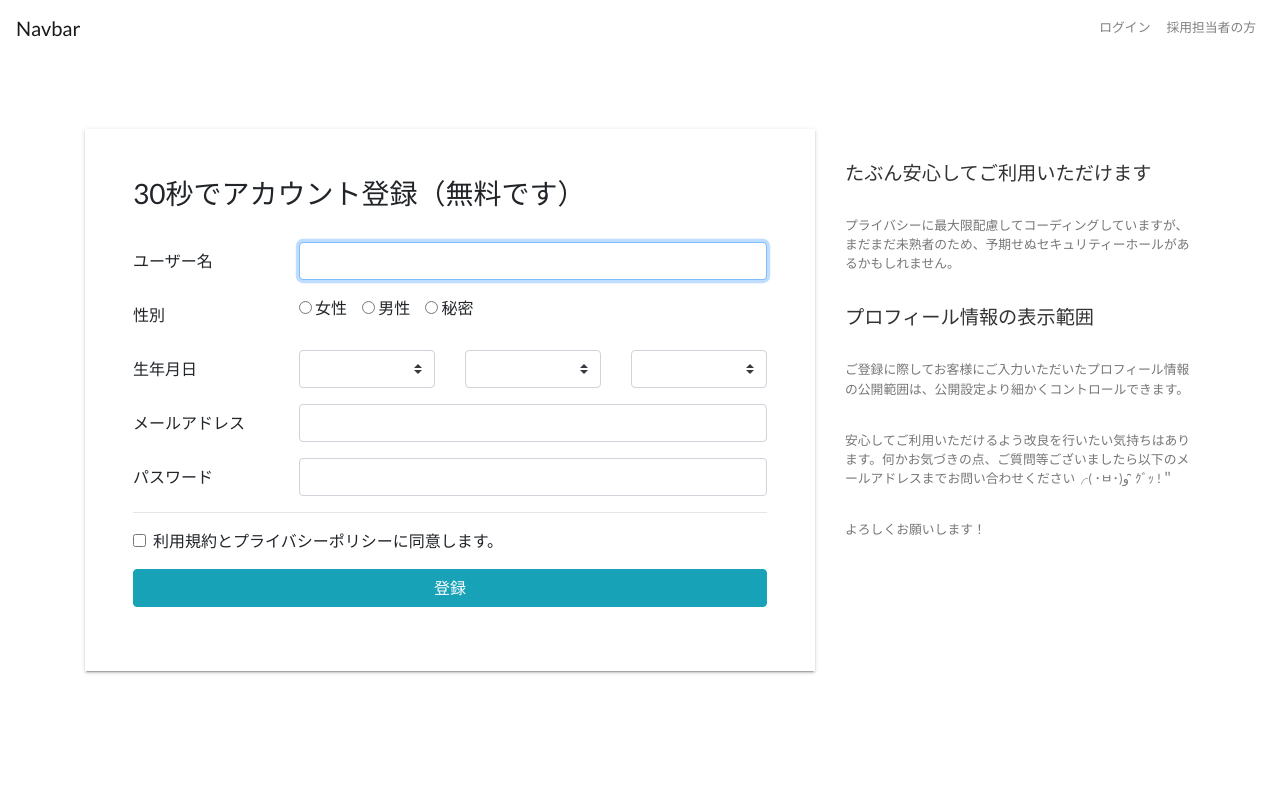
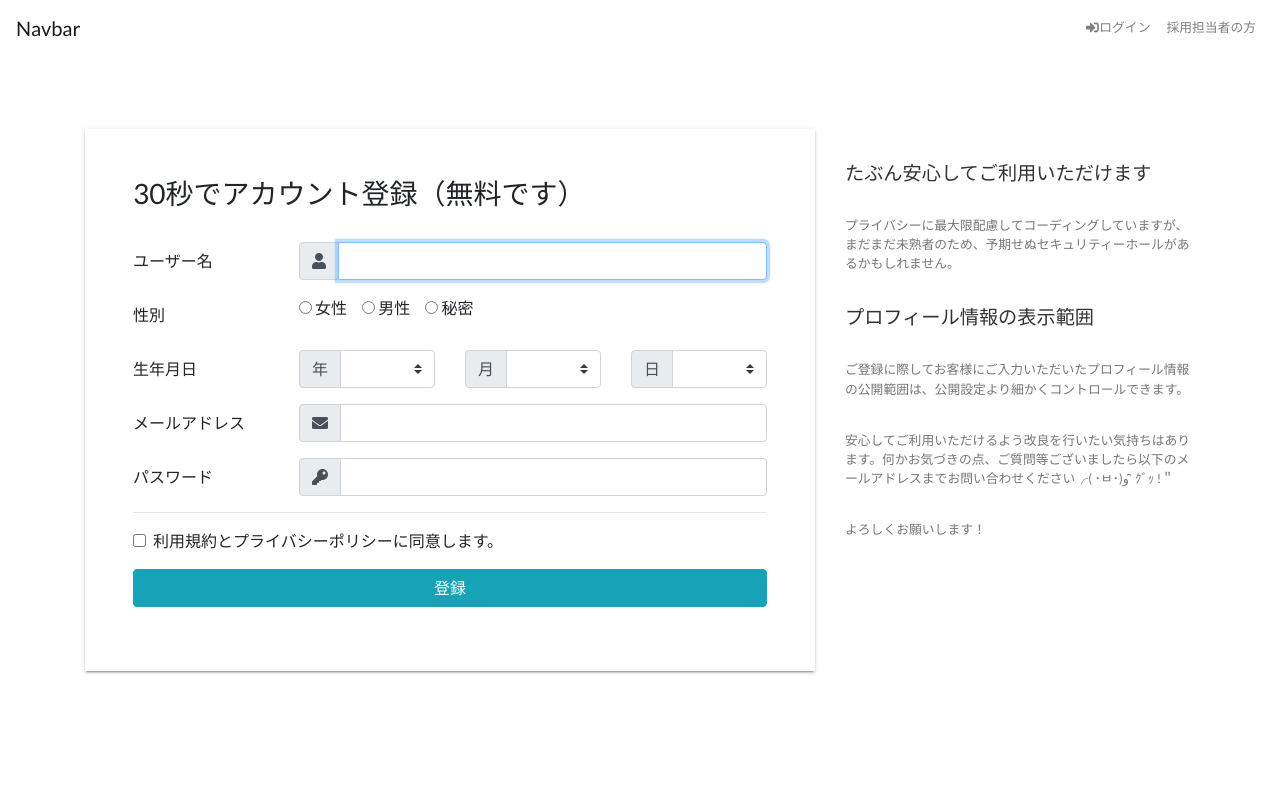
Before and after one commit to hodanov/making-a-wantedly-clone-with-django, a Django app: page /sign_up/ in a window 1280 px wide. Shown: the top 799 px of the page. Run offline with Django 3.2, Linux system fonts and the light colour scheme; parts of the project's set-up code (start-up, migrations or seed data) failed here and were passed over; some libraries are stand-ins or nearby versions.

Commit message:
Modify form design

```diff
--- a/wantedly_app/forms.py
+++ b/wantedly_app/forms.py
@@ -15,43 +15,48 @@ class SignUpForm(UserCreationForm):
         fields = ('username', 'email', 'password')
 
 class ProfileForm(forms.ModelForm):
-        CHOICES = (
-            ('female', '女性',),
-            ('male', '男性',),
-            ('not_applicable', '秘密',)
+    CHOICES = (
+        ('female', '女性',),
+        ('male', '男性',),
+        ('not_applicable', '秘密',)
+    )
+    gender = forms.ChoiceField(widget=forms.RadioSelect, choices=CHOICES, required=False)
+
+    def make_select_object(from_x, to_y, dates, increment=True):
+        if increment:
+            for i in range(from_x, to_y):
+                dates.append([i, i])
+        else:
+            for i in range(from_x, to_y, -1):
+                dates.append([i, i])
+        return dates
+
+    def make_select_field(select_object):
+        dates_field = forms.ChoiceField(
+            widget=forms.Select,
+            choices=select_object,
+            required=False
         )
-        gender = forms.ChoiceField(widget=forms.RadioSelect, choices=CHOICES, required=False)
+        return dates_field
 
-        def make_select_object(from_x, to_y, dates, increment=True):
-            if increment:
-                for i in range(from_x, to_y):
-                    dates.append([i, i])
-            else:
-                for i in range(from_x, to_y, -1):
-                    dates.append([i, i])
-            return dates
+    years = [["",""]]
+    current_year = datetime.now().year
+    years = make_select_object(current_year, current_year-80, years, False)
+    birth_year = make_select_field(years)
 
-        def make_select_field(select_object):
-            dates_field = forms.ChoiceField(
-                widget=forms.Select,
-                choices=select_object,
-                required=False
-            )
-            return dates_field
+    months = [["",""]]
+    months = make_select_object(1, 13, months)
+    birth_month = make_select_field(months)
 
-        years = [["",""]]
-        current_year = datetime.now().year
-        years = make_select_object(current_year, current_year-80, years, False)
-        birth_year = make_select_field(years)
+    days = [["",""]]
+    days = make_select_object(1, 32, days)
+    birth_day = make_select_field(days)
 
-        months = [["",""]]
-        months = make_select_object(1, 13, months)
-        birth_month = make_select_field(months)
+    class Meta:
+        model = Profile
+        fields = ('gender', 'birth_year', 'birth_month', 'birth_day')
 
-        days = [["",""]]
-        days = make_select_object(1, 32, days)
-        birth_day = make_select_field(days)
-
-        class Meta:
-            model = Profile
-            fields = ('gender', 'birth_year', 'birth_month', 'birth_day')
+# class LoginForm(object):
+#     class Meta:
+#         model = User
+#         fields = ('username', 'password')
--- a/wantedly_app/templates/base.html
+++ b/wantedly_app/templates/base.html
@@ -21,9 +21,9 @@
             <li class="nav-item">
               {% if user.is_authenticated %}
               <span>Hello, {{ user.username }}</span>
-              <a class="nav-link" href="{% url 'logout' %}">ログアウト</a>
+              <a class="nav-link" href="{% url 'logout' %}"><i class="fas fa-sign-out-alt"></i>ログアウト</a>
               {% else %}
-              <a id="login-btn" class="nav-link" href="#" data-toggle="modal" data-target="#login-form-modal">ログイン</a>
+              <a id="login-btn" class="nav-link" href="#" data-toggle="modal" data-target="#login-form-modal"><i class="fas fa-sign-in-alt"></i>ログイン</a>
               {% endif %}
             </li>
             <li class="nav-item">
@@ -37,7 +37,7 @@
     {% if messages %}
     <div class="flash-msg-box alert alert-info alert-dismissible fade show">
       {% for message in messages %}
-      <p>{{message}}</p>
+      <span>{{message}}</span>
       {% endfor %}
       <button type="button" class="close" data-dismiss="alert" aria-label="Close">
         <span aria-hidden="true">&times;</span>
@@ -106,12 +106,6 @@
       </div>
     </footer>
 
-    <script defer src="https://use.fontawesome.com/releases/v5.1.0/js/all.js"></script>
-    <script src="https://code.jquery.com/jquery-3.3.1.slim.min.js" integrity="sha384-q8i/X+965DzO0rT7abK41JStQIAqVgRVzpbzo5smXKp4YfRvH+8abtTE1Pi6jizo" crossorigin="anonymous"></script>
-    <script src="https://cdnjs.cloudflare.com/ajax/libs/popper.js/1.14.3/umd/popper.min.js" integrity="sha384-ZMP7rVo3mIykV+2+9J3UJ46jBk0WLaUAdn689aCwoqbBJiSnjAK/l8WvCWPIPm49" crossorigin="anonymous"></script>
-    <script src="https://stackpath.bootstrapcdn.com/bootstrap/4.1.3/js/bootstrap.min.js" integrity="sha384-ChfqqxuZUCnJSK3+MXmPNIyE6ZbWh2IMqE241rYiqJxyMiZ6OW/JmZQ5stwEULTy" crossorigin="anonymous"></script>
-    <script src="{% static 'wantedly_app/js/custom.js' %}"></script>
-
     <!-- LoginFormModal -->
     {% if not user.is_authenticated %}
     <div class="modal fade" id="login-form-modal" tabindex="-1" role="dialog" aria-labelledby="login-form-modal-title" aria-hidden="true">
@@ -140,6 +134,13 @@
         </div>
       </div>
     </div>
+
+    <script defer src="https://use.fontawesome.com/releases/v5.4.1/js/solid.js" integrity="sha384-agDKwSYPuGlC0wD14lKXXwb94jlUkbkoSugquwmKRKWv/nDXe1kApDS/gqUlRQmZ" crossorigin="anonymous"></script>
+    <script defer src="https://use.fontawesome.com/releases/v5.4.1/js/fontawesome.js" integrity="sha384-ISRc+776vRkDOTSbmnyoZFmwHy7hw2UR3KJpb4YtcfOyqUqhLGou8j5YmYnvQQJ4" crossorigin="anonymous"></script>
+    <script src="https://code.jquery.com/jquery-3.3.1.slim.min.js" integrity="sha384-q8i/X+965DzO0rT7abK41JStQIAqVgRVzpbzo5smXKp4YfRvH+8abtTE1Pi6jizo" crossorigin="anonymous"></script>
+    <script src="https://cdnjs.cloudflare.com/ajax/libs/popper.js/1.14.3/umd/popper.min.js" integrity="sha384-ZMP7rVo3mIykV+2+9J3UJ46jBk0WLaUAdn689aCwoqbBJiSnjAK/l8WvCWPIPm49" crossorigin="anonymous"></script>
+    <script src="https://stackpath.bootstrapcdn.com/bootstrap/4.1.3/js/bootstrap.min.js" integrity="sha384-ChfqqxuZUCnJSK3+MXmPNIyE6ZbWh2IMqE241rYiqJxyMiZ6OW/JmZQ5stwEULTy" crossorigin="anonymous"></script>
+    <script src="{% static 'wantedly_app/js/custom.js' %}"></script>
     {% endif %}
   </body>
 </html>
--- a/wantedly_app/templates/registration/sign_up.html
+++ b/wantedly_app/templates/registration/sign_up.html
@@ -15,10 +15,15 @@
             <div class="form-group row">
               <label for="{{ form.username.id_for_label }}" class="col-sm-3 col-form-label">ユーザー名</label>
               <div class="col-sm-9">
+                <div class="input-group">
+                  <div class="input-group-prepend">
+                    <div class="input-group-text"><i class="fas fa-user"></i></div>
+                  </div>
                   {{ signup_form.username|add_class:'form-control' }}
                   {% for error in signup_form.username.errors %}
                   <span class="text-warning">{{ error }}</span>
                   {% endfor %}
+                </div>
               </div>
             </div>
             <fieldset class="form-group">
@@ -36,31 +41,56 @@
             <div class="form-group row">
               <div class="col-sm-3 col-form-label">生年月日</div>
               <div class="col-sm-3">
+                <div class="input-group">
+                  <div class="input-group-prepend">
+                    <div class="input-group-text">年</div>
+                  </div>
                   {{ profile_form.birth_year|add_class:"custom-select" }}
                 </div>
+              </div>
               <div class="col-sm-3">
+                <div class="input-group">
+                  <div class="input-group-prepend">
+                    <div class="input-group-text">月</div>
+                  </div>
                   {{ profile_form.birth_month|add_class:"custom-select" }}
                 </div>
+              </div>
               <div class="col-sm-3">
+                <div class="input-group">
+                  <div class="input-group-prepend">
+                    <div class="input-group-text">日</div>
+                  </div>
                   {{ profile_form.birth_day|add_class:"custom-select" }}
+                </div>
               </div>
             </div>
             <div class="form-group row">
               <label for="{{ form.email.id_for_label }}" class="col-sm-3 col-form-label">メールアドレス</label>
               <div class="col-sm-9">
+                <div class="input-group">
+                  <div class="input-group-prepend">
+                    <div class="input-group-text"><i class="fas fa-envelope"></i></div>
+                  </div>
                   {{ signup_form.email|add_class:'form-control' }}
                   {% for error in signup_form.email.errors %}
                     <span class="text-warning">{{ error }}</span>
                   {% endfor %}
                 </div>
               </div>
+            </div>
             <div class="form-group row">
               <label for="{{ form.password.id_for_label }}" class="col-sm-3 col-form-label">パスワード</label>
               <div class="col-sm-9">
+                <div class="input-group">
+                  <div class="input-group-prepend">
+                    <div class="input-group-text"><i class="fas fa-key"></i></div>
+                  </div>
                   {{ signup_form.password|add_class:'form-control' }}
                   {% for error in signup_form.password.errors %}
                     <span class="text-warning">{{ error }}</span>
                   {% endfor %}
+                </div>
               </div>
             </div>
             <hr>
--- a/wantedly_app/views.py
+++ b/wantedly_app/views.py
@@ -24,14 +24,14 @@ def sign_up(request):
             email = signup_form.cleaned_data.get('email')
             password = signup_form.cleaned_data.get('password')
             gender = profile_form.cleaned_data.get('gender')
-            birth_year = int(profile_form.cleaned_data.get('birth_year'))
-            birth_month = int(profile_form.cleaned_data.get('birth_month'))
-            birth_day = int(profile_form.cleaned_data.get('birth_day'))
+            birth_year = profile_form.cleaned_data.get('birth_year')
+            birth_month = profile_form.cleaned_data.get('birth_month')
+            birth_day = profile_form.cleaned_data.get('birth_day')
 
             user = User.objects.create_user(username, email, password)
             user.profile.gender = gender
             if birth_day and birth_month and birth_year:
-                birth_date = date(birth_year, birth_month, birth_day).isoformat()
+                birth_date = date(int(birth_year), int(birth_month), int(birth_day)).isoformat()
                 user.profile.birth_date = birth_date
             user.save()
 
@@ -42,7 +42,6 @@ def sign_up(request):
     else:
         signup_form = SignUpForm()
         profile_form = ProfileForm()
-        #     messages.add_message(request, messages.ERROR, '同じメールアドレスがすでに登録されています。')
 
     return render(request, 'registration/sign_up.html', {
         'signup_form': signup_form,
```
Lines whose indentation alone changed are shown as unchanged.
